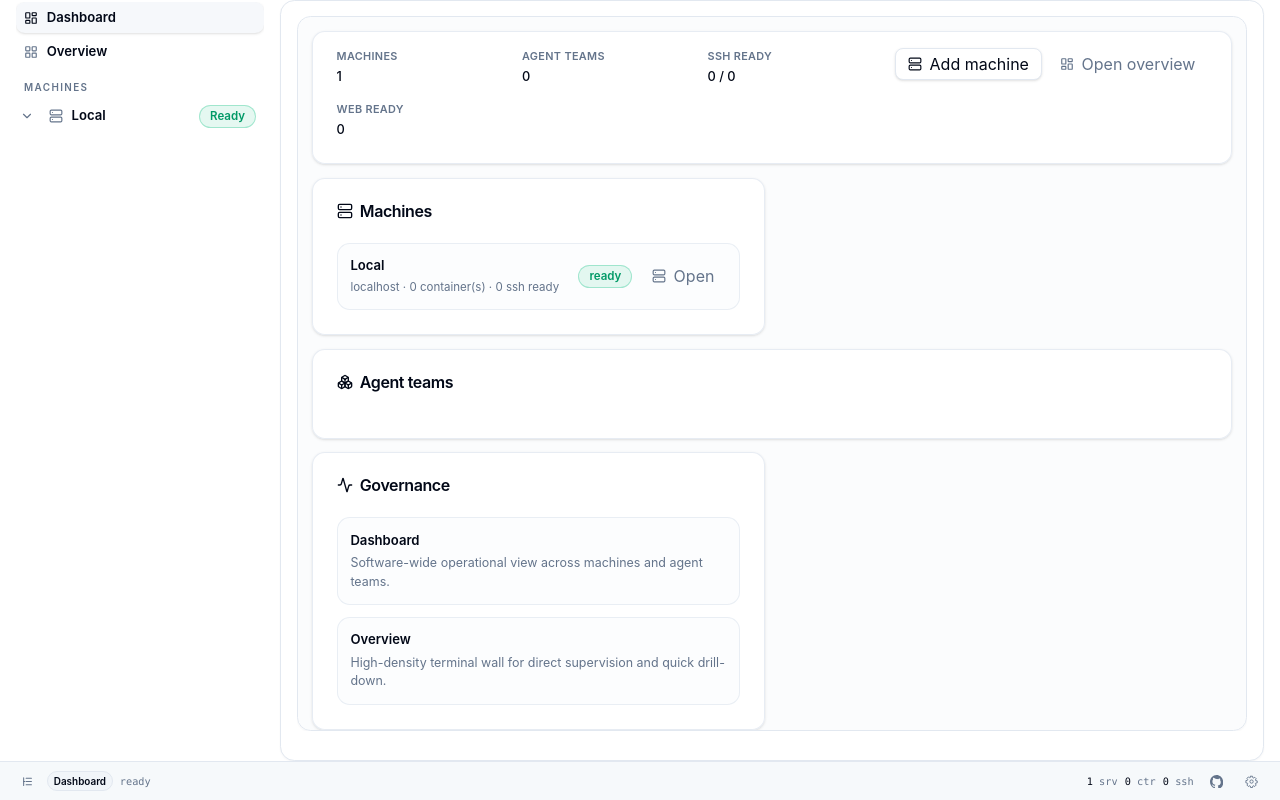
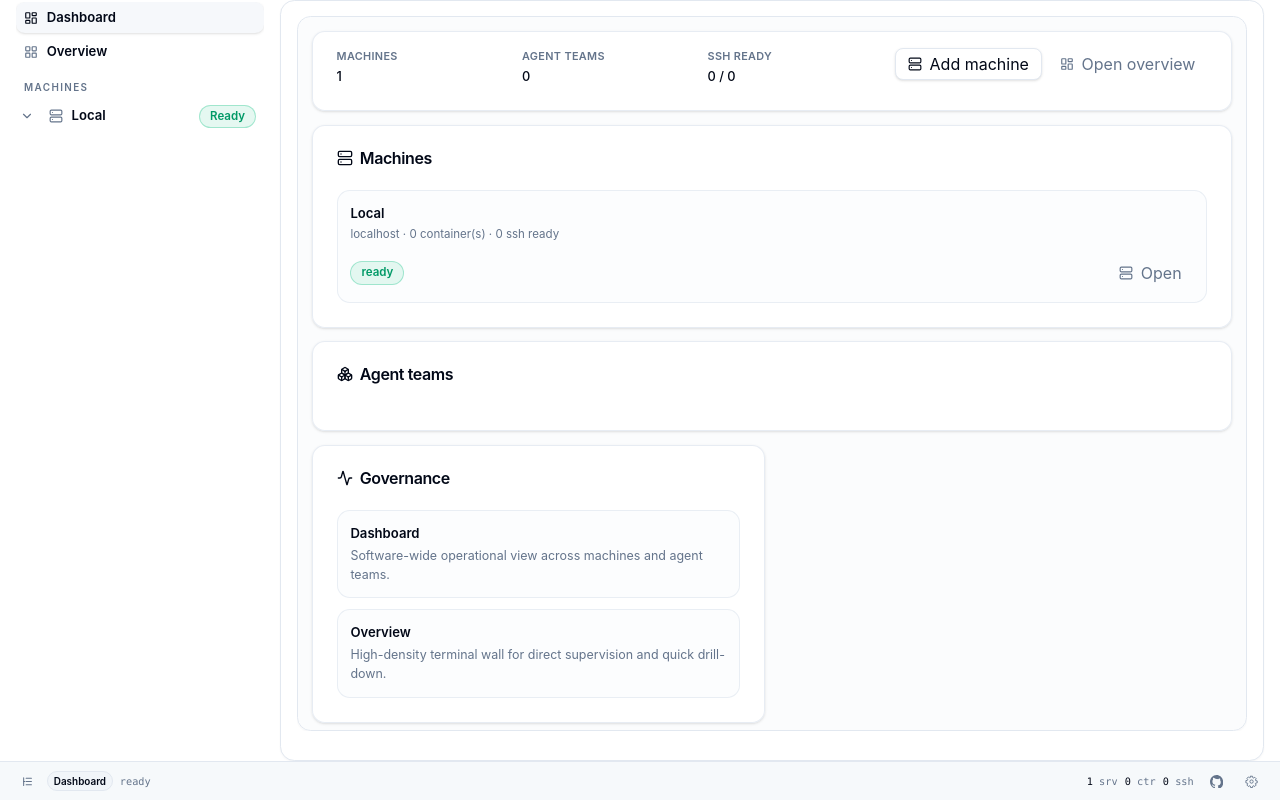
Before and after one commit to hsudatalks/univers-machine, a React (Vite) app in the folder apps/univers-ark-developer/: page /#/dashboard in a window 1280 px wide. Built offline with nearby package versions, Linux system fonts and the light colour scheme.

Commit message:
feat(ark-developer): polish dashboard machine layouts

```diff
--- a/apps/univers-ark-developer/src/components/GlobalDashboardPage.tsx
+++ b/apps/univers-ark-developer/src/components/GlobalDashboardPage.tsx
@@ -1,4 +1,5 @@
 import { Activity, Boxes, LayoutDashboard, Server, SquareTerminal } from "lucide-react";
+import { visibleContainers } from "../lib/container-visibility";
 import { primaryBrowserSurface } from "../lib/target-services";
 import type {
   DeveloperTarget,
@@ -66,27 +67,6 @@ export function GlobalDashboardPage({
   const reachableContainerCount = overviewContainers.filter(
     (entry) => entry.container.sshReachable,
   ).length;
-  const activeWebServiceCount = overviewContainers.filter((entry) => {
-    if (!entry.target) {
-      return false;
-    }
-
-    const primary = primaryBrowserSurface(entry.target);
-
-    if (!primary) {
-      return false;
-    }
-
-    const state = serviceStatuses[serviceKey(entry.target.id, primary.id)]?.state;
-
-    return (
-      state === "running" ||
-      state === "ready" ||
-      state === "healthy" ||
-      state === "loaded" ||
-      state === "direct"
-    );
-  }).length;
 
   return (
     <section className="page-section">
@@ -109,10 +89,6 @@ export function GlobalDashboardPage({
                     {reachableContainerCount} / {overviewContainers.length}
                   </span>
                 </div>
-                <div className="dashboard-summary-item">
-                  <span className="dashboard-meta-label">Web ready</span>
-                  <span className="dashboard-meta-value">{activeWebServiceCount}</span>
-                </div>
               </div>
 
               <div className="dashboard-summary-actions">
@@ -128,23 +104,24 @@ export function GlobalDashboardPage({
             </CardContent>
           </Card>
 
-          <Card className="border-border/80 bg-card/95">
+          <Card className="dashboard-card-wide border-border/80 bg-card/95">
             <CardHeader>
               <CardTitle className="dashboard-section-title">
                 <Server size={16} />
                 Machines
               </CardTitle>
             </CardHeader>
-            <CardContent className="server-dashboard-list">
+            <CardContent className="server-dashboard-list dashboard-card-list">
               {machines.map((machine) => {
-                const reachable = machine.containers.filter((item) => item.sshReachable).length;
+                const managedContainers = visibleContainers(machine.containers);
+                const reachable = managedContainers.filter((item) => item.sshReachable).length;
 
                 return (
-                  <div className="server-dashboard-row" key={machine.id}>
+                  <div className="server-dashboard-row dashboard-card-row" key={machine.id}>
                     <div className="server-dashboard-row-copy">
                       <span className="server-dashboard-row-title">{machine.label}</span>
                       <span className="server-dashboard-row-meta">
-                        {machine.host} · {machine.containers.length} container(s) · {reachable} ssh ready
+                        {machine.host} · {managedContainers.length} container(s) · {reachable} ssh ready
                       </span>
                     </div>
 
@@ -176,7 +153,7 @@ export function GlobalDashboardPage({
                 Agent teams
               </CardTitle>
             </CardHeader>
-            <CardContent className="server-dashboard-list">
+            <CardContent className="server-dashboard-list dashboard-card-list">
               {overviewContainers.map(({ container, machine, target }) => {
                 const primary = target ? primaryBrowserSurface(target) : undefined;
                 const webState = primary && target
@@ -184,7 +161,7 @@ export function GlobalDashboardPage({
                   : undefined;
 
                 return (
-                  <div className="server-dashboard-row" key={container.targetId}>
+                  <div className="server-dashboard-row dashboard-card-row" key={container.targetId}>
                     <div className="server-dashboard-row-copy">
                       <span className="server-dashboard-row-title">{container.label}</span>
                       <span className="server-dashboard-row-meta">
@@ -223,7 +200,7 @@ export function GlobalDashboardPage({
               ) : null}
 
               {standaloneTargets.map((target) => (
-                <div className="server-dashboard-row" key={target.id}>
+                <div className="server-dashboard-row dashboard-card-row" key={target.id}>
                   <div className="server-dashboard-row-copy">
                     <span className="server-dashboard-row-title">{target.label}</span>
                     <span className="server-dashboard-row-meta">
--- a/apps/univers-ark-developer/src/styles/dashboard.css
+++ b/apps/univers-ark-developer/src/styles/dashboard.css
@@ -210,6 +210,11 @@
   gap: 0.75rem;
 }
 
+.dashboard-card-list {
+  grid-template-columns: repeat(auto-fit, minmax(18rem, 1fr));
+  align-items: start;
+}
+
 .server-dashboard-row {
   display: flex;
   align-items: center;
@@ -219,6 +224,12 @@
   border-radius: 0.8rem;
   border: 1px solid color-mix(in srgb, var(--border) 74%, transparent);
   background: color-mix(in srgb, var(--secondary) 22%, transparent);
+}
+
+.dashboard-card-row {
+  min-height: 100%;
+  align-items: flex-start;
+  flex-direction: column;
 }
 
 .server-dashboard-row-copy {
@@ -241,6 +252,10 @@
   white-space: nowrap;
 }
 
+.dashboard-card-row .server-dashboard-row-meta {
+  white-space: normal;
+}
+
 .server-dashboard-row-actions {
   display: inline-flex;
   align-items: center;
@@ -249,7 +264,13 @@
   justify-content: flex-end;
 }
 
+.dashboard-card-row .server-dashboard-row-actions {
+  width: 100%;
+  justify-content: space-between;
+}
+
 .dashboard-global-section-label {
+  grid-column: 1 / -1;
   color: var(--muted-foreground);
   font-size: 0.68rem;
   font-weight: 700;
```
